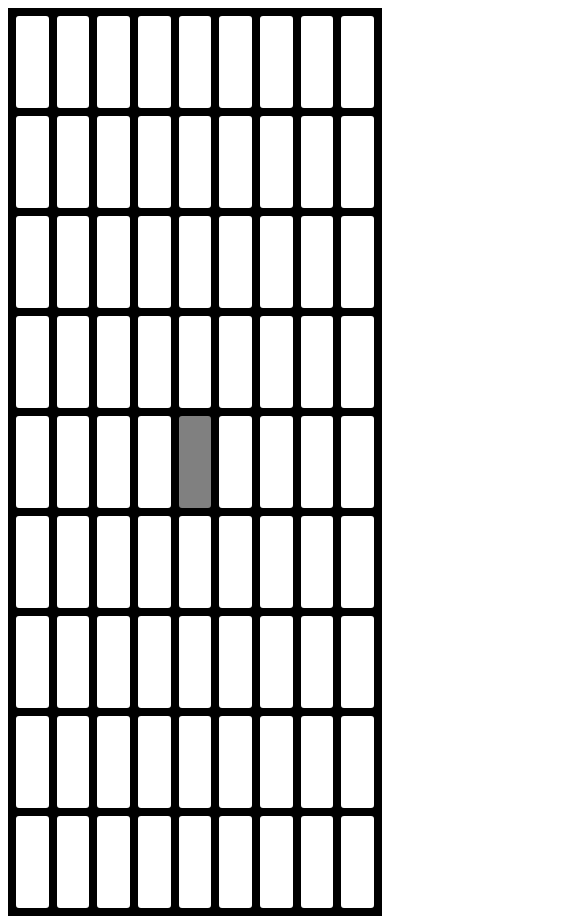
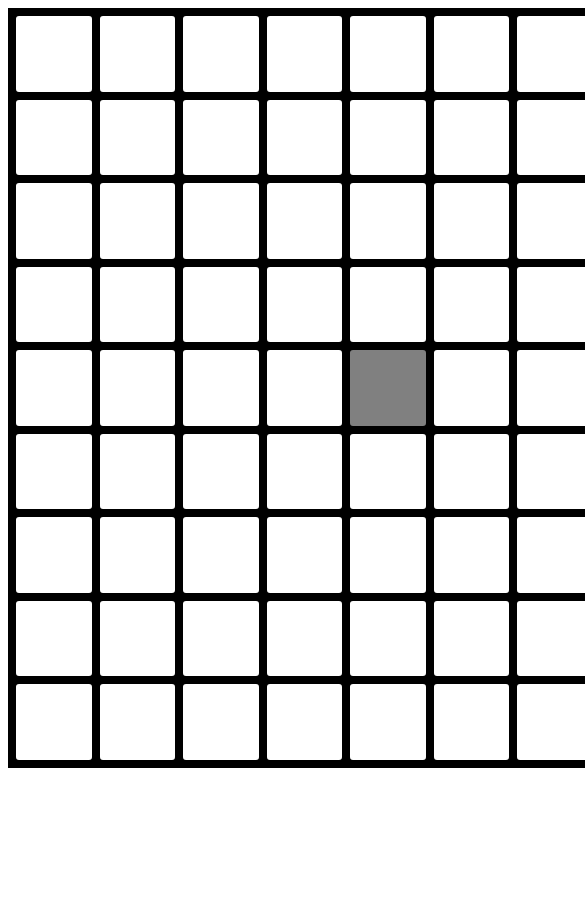
Before and after one commit to konfiot/gravity, a plain HTML site: page index.html in a window 390 px wide. Shown: the top 924 px of the page, 585 px wide, since content can reach past the window. After the commit the page ends 852 px from the top, so only its background shows below. Drawn offline with Linux system fonts and the light colour scheme.

Commit message:
Responsive

```diff
--- a/main.css
+++ b/main.css
@@ -1,6 +1,10 @@
+html, body
+{
+	height: 100%;
+}
+
 #game
 {
-	width: 100%;
 	height: 100%;
 }
 
@@ -8,8 +12,11 @@ table
 {
 	background-color: black;
 	border-spacing :0px;
-	border: solid black 4px
+	border: solid black 4px;
+	height: 90vh;
+	Width: 90vh;
 }
+
 td
 {
 	background-color: white;
@@ -17,10 +24,8 @@ td
 	border-style: solid;
 	border-width: 4px;
 	border-radius: 7px;
-	Width: 100px;
 }
 
 tr
 {
-	height: 100px;
 }
```
